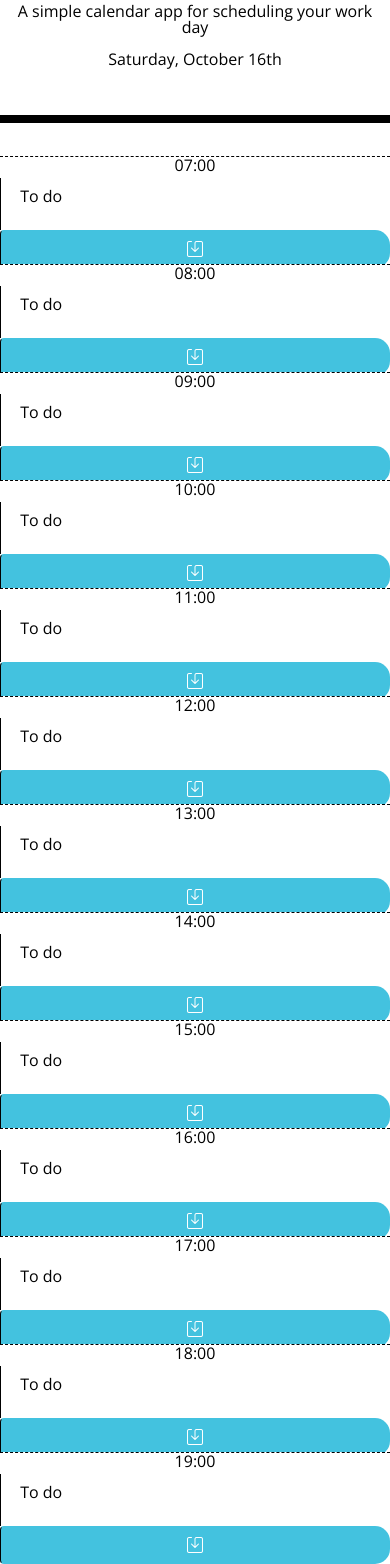
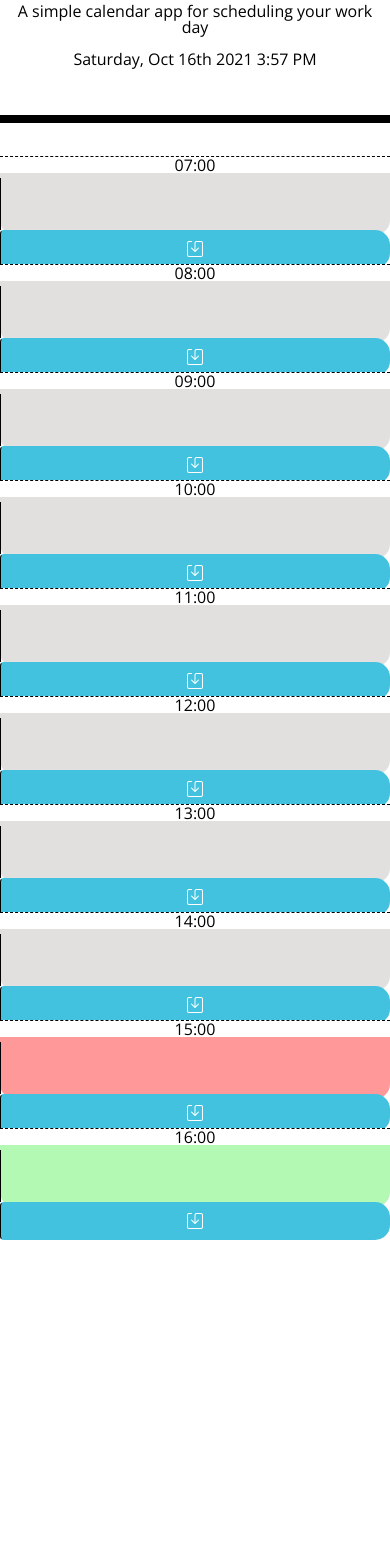
Before and after one commit to parisa-ostovari/WorkDayScheduler, a plain HTML site: page index.html in a window 390 px wide. Shown: the part 133-1697 px from the top of the page. After the commit the page ends 1373 px from the top, so only its background shows below. Drawn offline with nearby package versions, Linux system fonts and the light colour scheme.

Commit message:
finished project - html/javascript updated - readme added

```diff
--- a/assets/javascript/script.js
+++ b/assets/javascript/script.js
@@ -1,21 +1,52 @@
-var currentDay = moment().format("dddd, MMMM Do");
+// display today's day and date
+var currentDay = moment().format('dddd, MMM Do YYYY LT');
     $("#currentDay").append(currentDay);
 
-$(function() {
-    //click button
-    $(".saveBtn").on("click", function () {
 
-        // get the nearby values
-        var text = $(this).siblings('.description');
-        var time = $(this).parent().attr('id');
+$(".saveBtn").on("click", function () {
 
-        // save in local storage
-        localStorage.setItem(time, text);
+    // get the nearby values
+    var text = $(this).siblings('.description').val();
+    var time = $(this).parent().attr('id');
 
-        console.log(text);
-    });
+    // ave in local storage
+    localStorage.setItem(time, text);
+    console.log(text);
+});
 
 
+function hour(){
+// current number of hours
+var currentHour = moment().hours();
 
+$('.time-block').each(function(){
 
-});
+    var rowHour = parseInt($(this).attr('id'))
+
+    // to check current hour vs. the rows hour
+    if(rowHour < currentHour){
+        $(this).addClass('past');
+    }else if(rowHour === currentHour){
+        $(this).removeClass('past');
+        $(this).addClass('present');
+    }else{
+        $(this).removeClass('past');
+        $(this).removeClass('present');
+        $(this).addClass('future');
+    }
+})
+
+}
+
+hour();
+
+$('#7 .description').val(localStorage.getItem('7'));
+$('#8 .description').val(localStorage.getItem('8'));
+$('#9 .description').val(localStorage.getItem('9'));
+$('#10 .description').val(localStorage.getItem('10'));
+$('#11 .description').val(localStorage.getItem('11'));
+$('#12 .description').val(localStorage.getItem('12'));
+$('#13 .description').val(localStorage.getItem('13'));
+$('#14 .description').val(localStorage.getItem('14'));
+$('#15 .description').val(localStorage.getItem('15'));
+$('#16 .description').val(localStorage.getItem('16'));
--- a/index.html
+++ b/index.html
@@ -25,6 +25,8 @@
 
 
   <body>
+
+    <!-- Header -->
     <header class="jumbotron">
       <h1 class="display-3 title">Work Day Scheduler</h1>
       <p class="lead">A simple calendar app for scheduling your work day</p>
@@ -37,67 +39,52 @@
         <!-- Timeblocks -->
         <div id="7" class="row time-block">
           <div class="col-md-1 hour">07:00</div>
-          <textarea class="col-md-10 description"> To do</textarea>
+          <textarea class="col-md-10 description"></textarea>
           <button class="col-md-1 btn saveBtn"><i class="bi bi-save"></i></button>
         </div>
         <div id="8" class="row time-block">
           <div class="col-md-1 hour">08:00</div>
-          <textarea class="col-md-10 description"> To do</textarea>
+          <textarea class="col-md-10 description"></textarea>
           <button class="col-md-1 btn saveBtn"><i class="bi bi-save"></i></button>
         </div>
         <div id="9" class="row time-block">
           <div class="col-md-1 hour">09:00</div>
-          <textarea class="col-md-10 description"> To do</textarea>
+          <textarea class="col-md-10 description"></textarea>
           <button class="col-md-1 btn saveBtn"><i class="bi bi-save"></i></button>
         </div>
         <div id="10" class="row time-block">
           <div class="col-md-1 hour">10:00</div>
-          <textarea class="col-md-10 description"> To do</textarea>
+          <textarea class="col-md-10 description"></textarea>
           <button class="col-md-1 btn saveBtn"><i class="bi bi-save"></i></button>
         </div>
         <div id="11" class="row time-block">
           <div class="col-md-1 hour">11:00</div>
-          <textarea class="col-md-10 description"> To do</textarea>
+          <textarea class="col-md-10 description"></textarea>
           <button class="col-md-1 btn saveBtn"><i class="bi bi-save"></i></button>
         </div>
         <div id="12" class="row time-block">
           <div class="col-md-1 hour">12:00</div>
-          <textarea class="col-md-10 description"> To do</textarea>
+          <textarea class="col-md-10 description"></textarea>
           <button class="col-md-1 btn saveBtn"><i class="bi bi-save"></i></button>
         </div>
         <div id="13" class="row time-block">
           <div class="col-md-1 hour">13:00</div>
-          <textarea class="col-md-10 description"> To do</textarea>
+          <textarea class="col-md-10 description"></textarea>
           <button class="col-md-1 btn saveBtn"><i class="bi bi-save"></i></button>
         </div>
         <div id="14" class="row time-block">
           <div class="col-md-1 hour">14:00</div>
-          <textarea class="col-md-10 description"> To do</textarea>
+          <textarea class="col-md-10 description"></textarea>
           <button class="col-md-1 btn saveBtn"><i class="bi bi-save"></i></button>
         </div>
         <div id="15" class="row time-block">
           <div class="col-md-1 hour">15:00</div>
-          <textarea class="col-md-10 description"> To do</textarea>
+          <textarea class="col-md-10 description"></textarea>
           <button class="col-md-1 btn saveBtn"><i class="bi bi-save"></i></button>
         </div>
         <div id="16" class="row time-block">
           <div class="col-md-1 hour">16:00</div>
-          <textarea class="col-md-10 description"> To do</textarea>
-          <button class="col-md-1 btn saveBtn"><i class="bi bi-save"></i></button>
-        </div>
-        <div id="17" class="row time-block">
-          <div class="col-md-1 hour">17:00</div>
-          <textarea class="col-md-10 description"> To do</textarea>
-          <button class="col-md-1 btn saveBtn"><i class="bi bi-save"></i></button>
-        </div>
-        <div id="18" class="row time-block">
-          <div class="col-md-1 hour">18:00</div>
-          <textarea class="col-md-10 description"> To do</textarea>
-          <button class="col-md-1 btn saveBtn"><i class="bi bi-save"></i></button>
-        </div>
-        <div id="19" class="row time-block">
-          <div class="col-md-1 hour">19:00</div>
-          <textarea class="col-md-10 description"> To do</textarea>
+          <textarea class="col-md-10 description"></textarea>
           <button class="col-md-1 btn saveBtn"><i class="bi bi-save"></i></button>
         </div>
       </div>
@@ -105,12 +92,8 @@
     </main>
 
 
-
-
-
     <script src="https://cdnjs.cloudflare.com/ajax/libs/jquery/3.2.1/jquery.min.js"></script>
     <script src="https://cdnjs.cloudflare.com/ajax/libs/moment.js/2.24.0/moment.min.js"></script>
-    <script src="./assets/javascript/script.js">
-    </script>
+    <script src="./assets/javascript/script.js"></script>
   </body>
 </html>
```
Also changed, not shown: images/SchedulerScreenshot.png (added), 2 other files.
